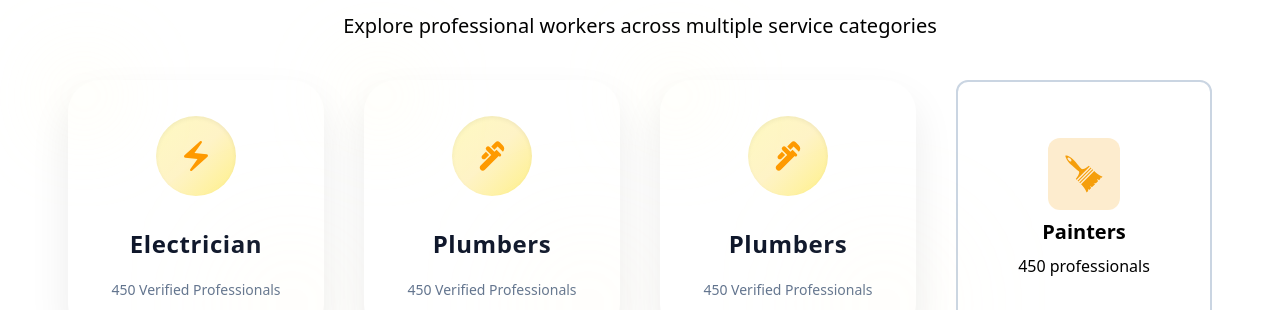
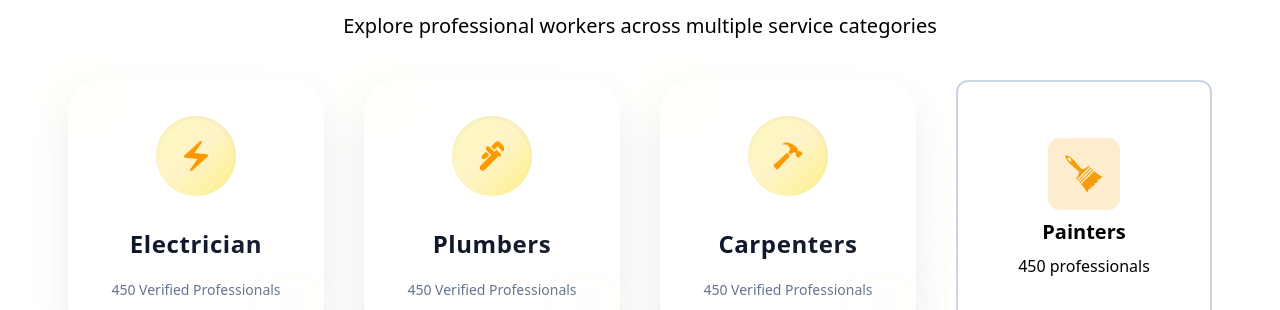
Before and after one commit to HasalKenula/WorkSure-frontend, a React (Vite) app: page / in a window 1280 px wide. Shown: the part 880-1190 px from the top of the page. Built offline with nearby package versions, Linux system fonts and the light colour scheme.

Commit message:
update Carpenter service

```diff
--- a/src/pages/HomePage.jsx
+++ b/src/pages/HomePage.jsx
@@ -85,9 +85,9 @@ export default function HomePage() {
                                 <div className="absolute -top-6 -left-6 w-20 h-20 rounded-full bg-yellow-100/15 blur-2xl pointer-events-none" />
                             </div>
 
-                            <div className="group relative flex flex-col items-center justify-center gap-4 w-64 h-64 rounded-[32px] bg-white shadow-[0_20px_40px_rgba(0,0,0,0.08)] p-6 transition-all duration-300 hover:scale-[1.04] hover:shadow-[0_30px_60px_rgba(0,0,0,0.15)]">
-                                <div className="flex items-center justify-center w-20 h-20 rounded-full bg-gradient-to-br from-yellow-100 via-amber-100 to-yellow-200 shadow-inner transition-all duration-300 group-hover:scale-[1.1]"><MdOutlinePlumbing size={36} className="text-amber-500" /></div>
-                                <h1 className="mt-4 text-2xl font-bold text-slate-900 tracking-wide">Plumbers</h1>
+                           <div className="group relative flex flex-col items-center justify-center gap-4 w-64 h-64 rounded-[32px] bg-white shadow-[0_20px_40px_rgba(0,0,0,0.08)] p-6 transition-all duration-300 hover:scale-[1.04] hover:shadow-[0_30px_60px_rgba(0,0,0,0.15)]">
+                                <div className="flex items-center justify-center w-20 h-20 rounded-full bg-gradient-to-br from-yellow-100 via-amber-100 to-yellow-200 shadow-inner transition-all duration-300 group-hover:scale-[1.1]"><IoIosHammer size={36} className="text-amber-500" /></div>
+                                <h1 className="mt-4 text-2xl font-bold text-slate-900 tracking-wide">Carpenters</h1>
                                 <p className="mt-1 text-sm text-slate-500"> 450 Verified Professionals</p>
                                 <div className="absolute -bottom-4 -right-4 w-24 h-24 rounded-full bg-amber-100/20 blur-3xl pointer-events-none" />
                                 <div className="absolute -top-6 -left-6 w-20 h-20 rounded-full bg-yellow-100/15 blur-2xl pointer-events-none" />
```
